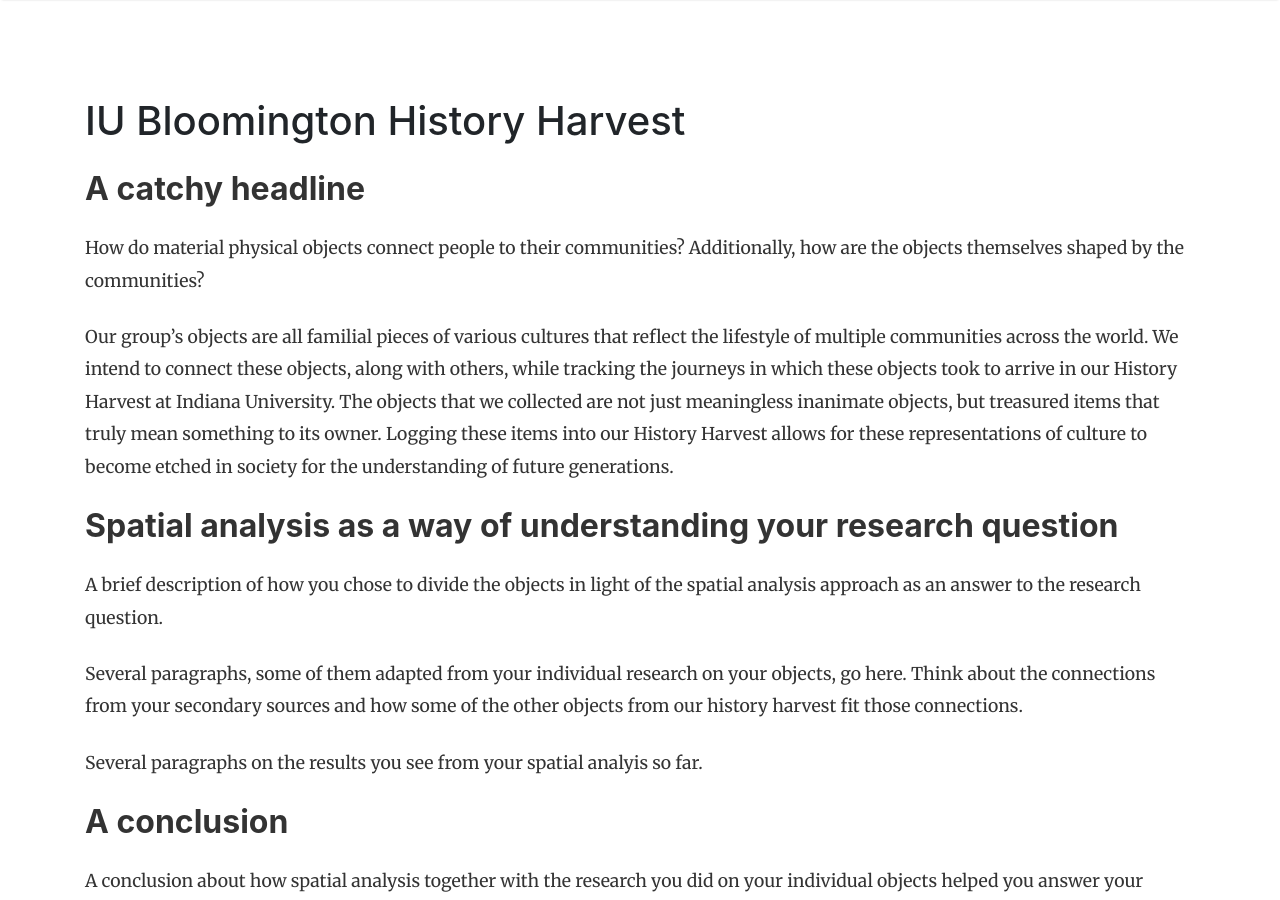
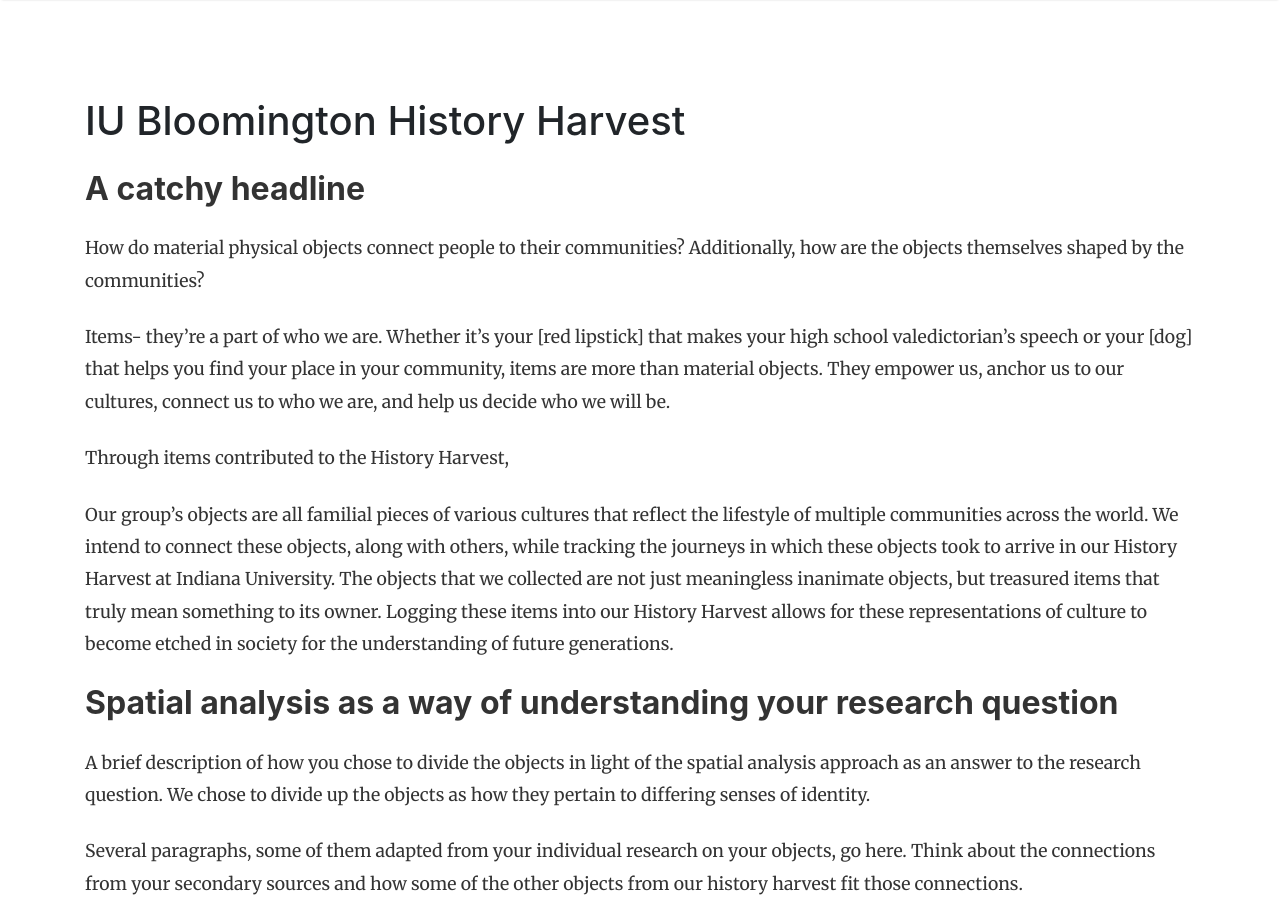
Before and after one commit to H301HistoryHarvest/H301HistoryHarvest, a Jekyll site: the page built from _stories/Mapping.md, in a window 1280 px wide and 900 px high. Built offline with Jekyll 4.4.1, drawn with Linux system fonts in a browser that asks for light colours; nearby versions of some CDN libraries; comment, search, counter and statistics services are not loaded.

Commit message:
Update Mapping.md

```diff
--- a/_stories/Mapping.md
+++ b/_stories/Mapping.md
@@ -21,11 +21,16 @@ selected items:
 
 How do material physical objects connect people to their communities? Additionally, how are the objects themselves shaped by the communities?
 
+Items- they're a part of who we are. Whether it's your [red lipstick] that makes your high school valedictorian's speech or your [dog] that helps you find your place in your community, items are more than material objects. They empower us, anchor us to our cultures, connect us to who we are, and help us decide who we will be.
+
+Through items contributed to the History Harvest,
+
 Our group’s objects are all familial pieces of various cultures that reflect the lifestyle of multiple communities across the world. We intend to connect these objects, along with others, while tracking the journeys in which these objects took to arrive in our History Harvest at Indiana University. The objects that we collected are not just meaningless inanimate objects, but treasured items that truly mean something to its owner. Logging these items into our History Harvest allows for these representations of culture to become etched in society for the understanding of future generations.
 
 ## Spatial analysis as a way of understanding your research question
 
 A brief description of how you chose to divide the objects in light of the spatial analysis approach as an answer to the research question.
+We chose to divide up the objects as how they pertain to differing senses of identity.
 
 Several paragraphs, some of them adapted from your individual research on your objects, go here. Think about the connections from your secondary sources and how some of the other objects from our history harvest fit those connections.
 
```
